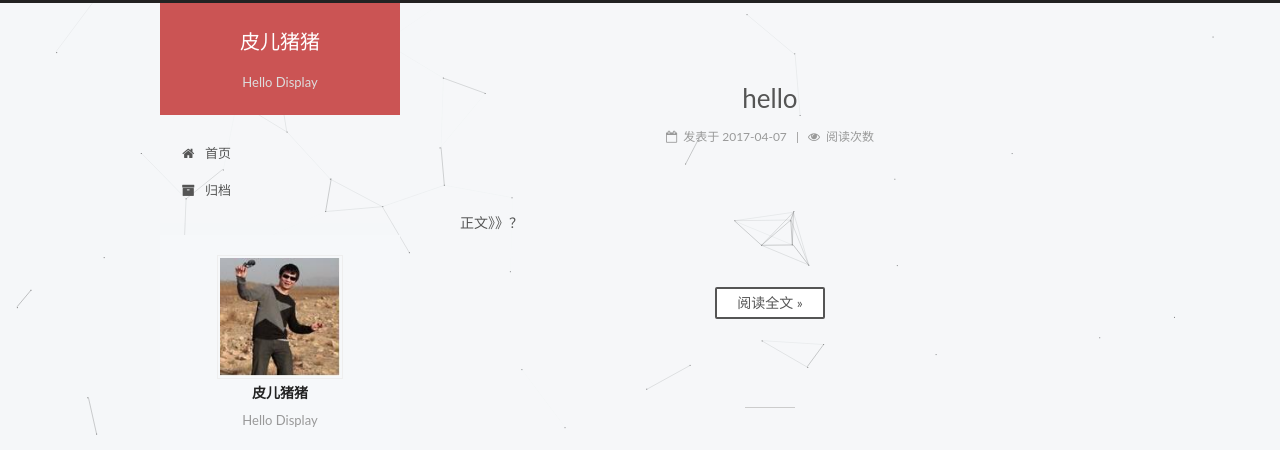
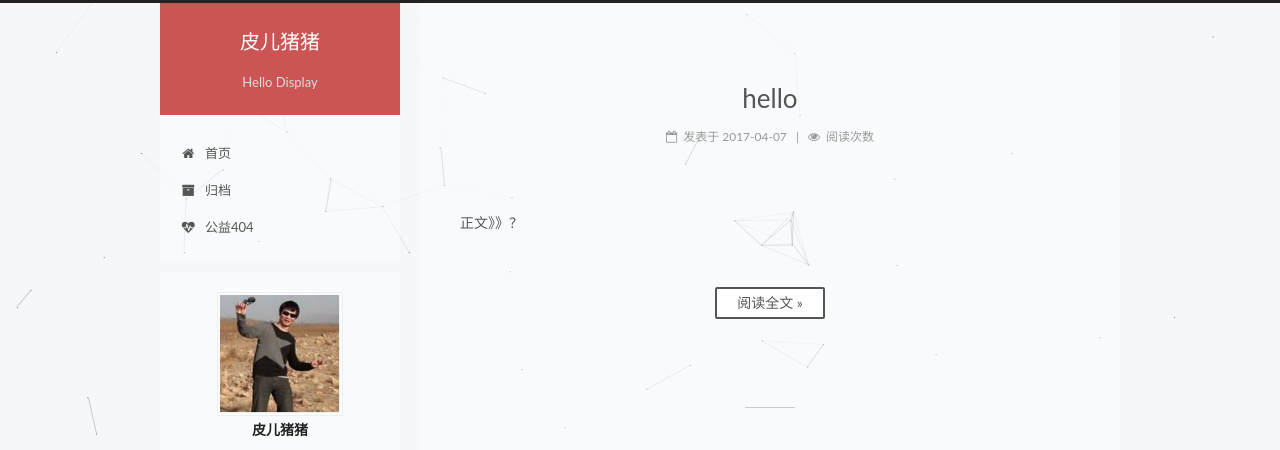
Before and after one commit to mudanlianmeng/mudanlianmeng.github.io, a plain HTML site: page index.html in a window 1280 px wide. Shown: the top 450 px of the page. Drawn offline with Linux system fonts and the light colour scheme; some packages are replaced by stand-ins of ours; a script that the page names is missing.

Commit message:
Site updated: 2017-04-08 14:35:51

```diff
--- a/css/main.css
+++ b/css/main.css
@@ -1692,7 +1692,7 @@ pre .javascript .function {
   width: 4px;
   height: 4px;
   border-radius: 50%;
-  background: #1716ff;
+  background: #ff6014;
 }
 .links-of-blogroll {
   font-size: 13px;
@@ -2495,7 +2495,7 @@ pre .javascript .function {
   overflow: hidden;
   padding: 0;
   width: 240px;
-  background: rgba(255,255,255,0.102);
+  background: rgba(255,255,255,0.41);
   box-shadow: initial;
   border-radius: initial;
 }
@@ -2554,7 +2554,7 @@ pre .javascript .function {
   box-sizing: border-box;
   padding: 40px;
   width: 700px;
-  background: rgba(255,255,255,0.102);
+  background: rgba(255,255,255,0.41);
   min-height: 700px;
   box-shadow: initial;
   border-radius: initial;
@@ -2736,7 +2736,7 @@ pre .javascript .function {
   box-sizing: border-box;
   width: 240px;
   color: #555;
-  background: rgba(255,255,255,0.102);
+  background: rgba(255,255,255,0.41);
   box-shadow: initial;
   border-radius: initial;
 }
--- a/index.html
+++ b/index.html
@@ -192,6 +192,16 @@
               <i class="menu-item-icon fa fa-fw fa-archive"></i> <br />
 
             归档
+          </a>
+        </li>
+
+
+        <li class="menu-item menu-item-commonweal">
+          <a href="/404.html" rel="section">
+
+              <i class="menu-item-icon fa fa-fw fa-heartbeat"></i> <br />
+
+            公益404
           </a>
         </li>
 
```
Also changed, not shown: 2017/04/07/hello-world/index.html (+10 -0 lines), 2017/04/07/hello/index.html (+10 -0 lines), archives/2017/04/index.html (+10 -0 lines), archives/2017/index.html (+10 -0 lines), archives/index.html (+10 -0 lines), favicon.ico (deleted).
